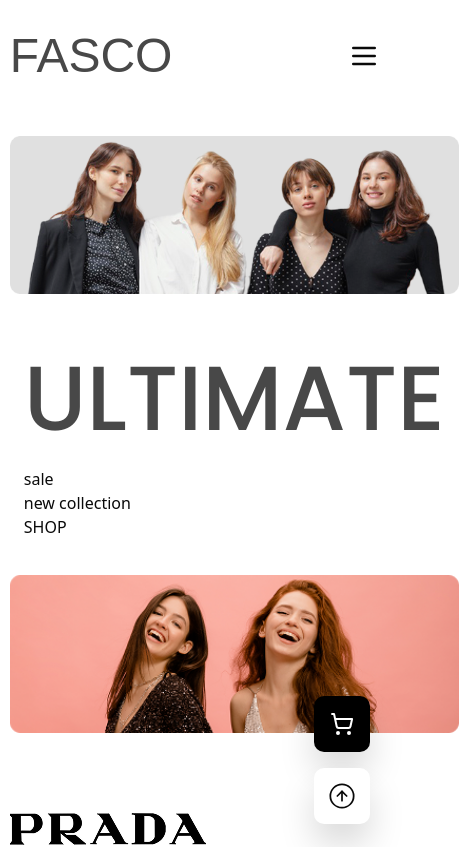
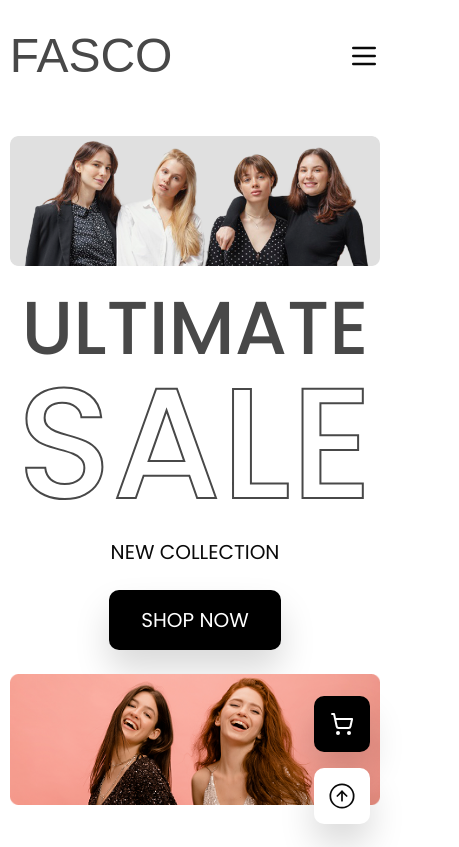
Before and after one commit to akinbo-emmanuel/online-shopping, a Next.js app: page / in a window 390 px wide. Shown: the top 847 px of the page, 459 px wide, since content can reach past the window. Built offline with nearby package versions, Linux system fonts and the light colour scheme; a web font is replaced by a local one.

Commit message:
Responsive Hero section almost complete

```diff
--- a/components/Hero.tsx
+++ b/components/Hero.tsx
@@ -4,58 +4,78 @@ import React from "react";
 
 const Hero = () => {
   return (
-    <section className="max-w-[95vw] 2xl:max-w-[1280px] mx-auto grid md:grid-cols-3 gap-9 mt-14 mb-7">
+    <section className="w-screen max-w-[95vw] 2xl:max-w-[1280px] mx-auto grid grid-cols-1 lg:grid-cols-3 gap-6 lg:gap-9 mt-14 mb-7">
+      {/* Left Image (Hidden on Mobile) */}
       <Image
         src={heroLeft}
         alt="Hero Image"
-        width={756} // Set the intrinsic width of the image
-        height={392} // Set the intrinsic height of the image
-        quality={100} // Set quality to 100 for maximum clarity
-        priority // Preload the image for better performance
-        className="w-full h-auto hidden md:block" // Ensure the image scales responsively
+        width={756}
+        height={392}
+        quality={100}
+        priority
+        className="w-full h-auto hidden lg:block"
       />
 
-      <div className="space-y-9">
+      {/* Center Content */}
+      <div className="space-y-6 lg:space-y-9 flex flex-col justify-between max-w-[426px] lg:max-w-full mx-auto">
+        {/* Top Image */}
         <Image
           src={heroTop}
           alt="Hero Image"
-          width={756} // Set the intrinsic width of the image
-          height={392} // Set the intrinsic height of the image
-          quality={100} // Set quality to 100 for maximum clarity
-          priority // Preload the image for better performance
-          className="w-full h-auto" // Ensure the image scales responsively
+          width={756}
+          height={392}
+          quality={100}
+          priority
+          className="w-full h-auto"
         />
 
-        <div className="px-3.5">
+        {/* Text Content */}
+        <div className="w-full font-poppins flex flex-col items-center">
           <p
-            className="text-center font-poppins uppercase text-[#484848] text-[91px] font-medium"
+            className="uppercase text-[#484848] text-[75px] md:text-[91px] lg:text-[63px] xl:text-[87px] text-center font-medium leading-none"
             style={{ textShadow: "0px 4px 4px 0px #00000040" }}
           >
             ultimate
           </p>
-          <p>sale</p>
-          <p>new collection</p>
-          <button>SHOP</button>
+          <p
+            className="text-transparent text-[157px] md:text-[191px] lg:text-[133px] xl:text-[183px] text-center uppercase font-medium leading-none"
+            style={{
+              WebkitTextStroke: "2px #484848", // Adds a border around the text
+            }}
+          >
+            sale
+          </p>
+          <p className="text-xl md:text-2xl uppercase text-center mt-4">
+            new collection
+          </p>
+          <button
+            style={{ boxShadow: "0px 20px 35px 0px #00000026" }}
+            className="uppercase bg-black text-xl rounded-[10px] py-4 px-8 md:px-14 mt-6"
+          >
+            <p className="text-white">shop now</p>
+          </button>
         </div>
 
+        {/* Bottom Image */}
         <Image
           src={heroBottom}
           alt="Hero Image"
-          width={756} // Set the intrinsic width of the image
-          height={392} // Set the intrinsic height of the image
-          quality={100} // Set quality to 100 for maximum clarity
-          priority // Preload the image for better performance
-          className="w-full h-auto" // Ensure the image scales responsively
+          width={756}
+          height={392}
+          quality={100}
+          priority
+          className="w-full h-auto"
         />
       </div>
 
+      {/* Right Image (Hidden on Mobile) */}
       <Image
         src={heroRight}
         alt=""
         height={392}
         width={756}
-        quality={100} // Set quality to 100 for maximum clarity
-        className="w-full hidden md:block"
+        quality={100}
+        className="w-full h-auto hidden lg:block"
         priority
       />
     </section>
```
